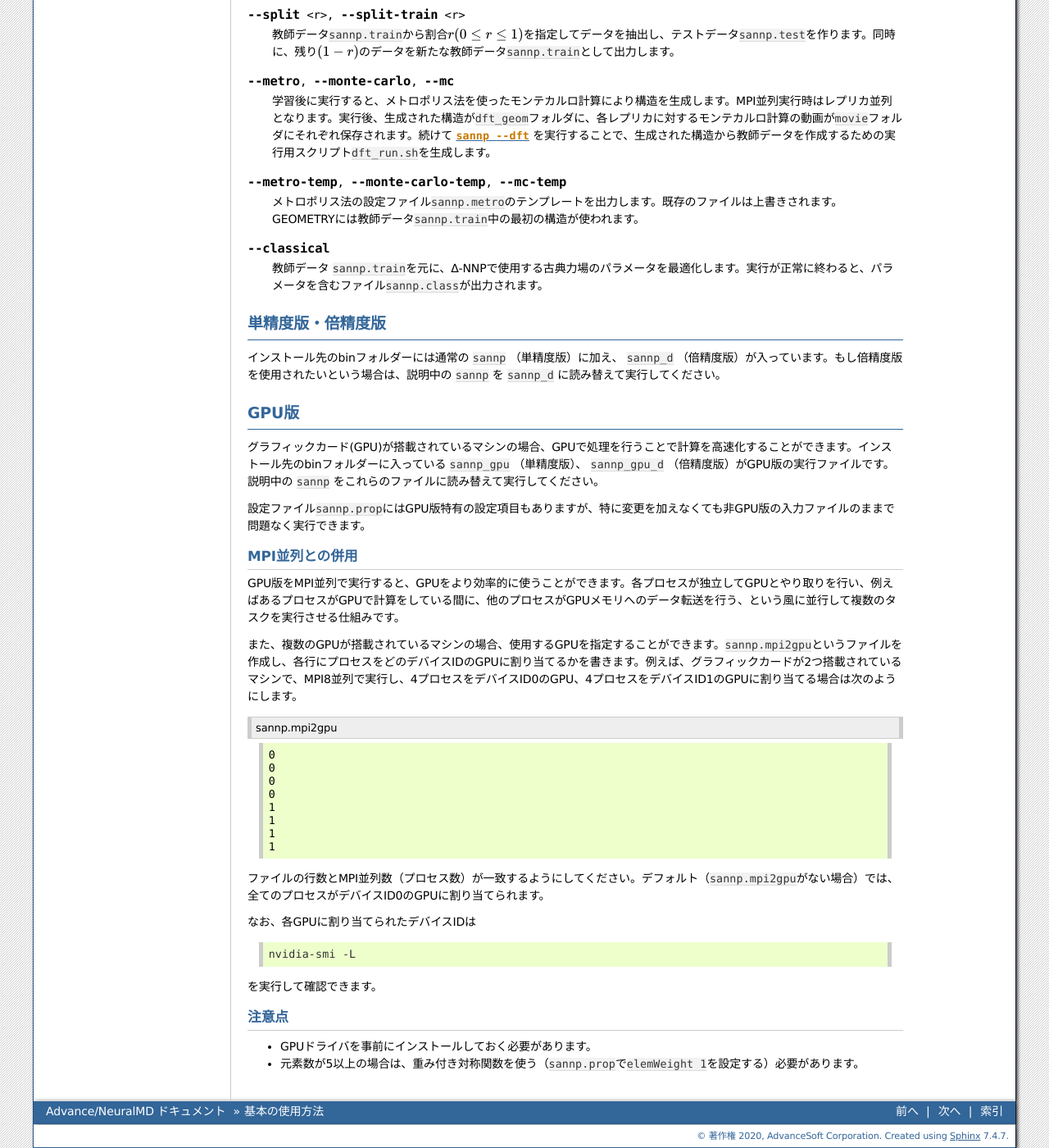
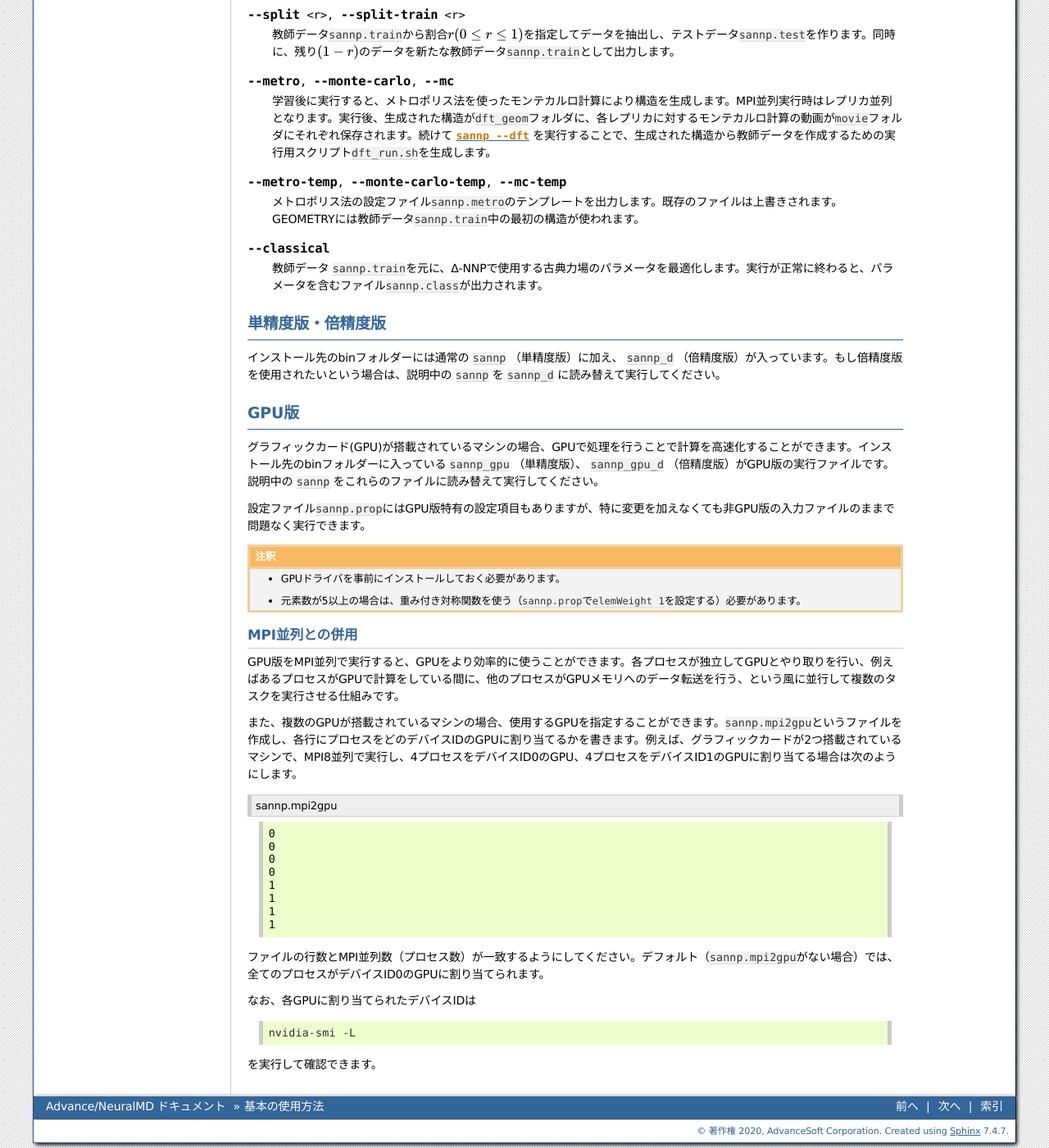
Before and after one commit to advancesoftcorp/neuralmd-doc, a Sphinx documentation site: the page built from docs/source/usage.rst, in a window 1280 px wide and 1400 px high, scrolled down 5840 px. Shown: the whole window at 82% size. Built offline with Sphinx 7.4.7, drawn with Linux system fonts in a browser that asks for light colours; formulas are drawn with MathJax 3; some of the changed lines change nothing that is shown.

Commit message:
modify GPU description

```diff
--- a/docs/source/usage.rst
+++ b/docs/source/usage.rst
@@ -404,6 +404,11 @@ GPU版
 
 設定ファイル\ :file:`sannp.prop`\ にはGPU版特有の設定項目もありますが、特に変更を加えなくても非GPU版の入力ファイルのままで問題なく実行できます。
 
+.. note::
+
+ - GPUドライバを事前にインストールしておく必要があります。
+ - 元素数が5以上の場合は、重み付き対称関数を使う（\ :file:`sannp.prop`\ で\ ``elemWeight 1``\ を設定する）必要があります。
+
 .. _usage_gpu_mpi:
 
 MPI並列との併用
@@ -435,14 +440,6 @@ GPU版をMPI並列で実行すると、GPUをより効率的に使うことが
 
 を実行して確認できます。
 
-.. _usage_gpu_note:
-
-注意点
-----------------------
-
-- GPUドライバを事前にインストールしておく必要があります。
-- 元素数が5以上の場合は、重み付き対称関数を使う（\ :file:`sannp.prop`\ で\ ``elemWeight 1``\ を設定する）必要があります。
-
 .. |Delta| raw:: html
 
  &Delta;
```
